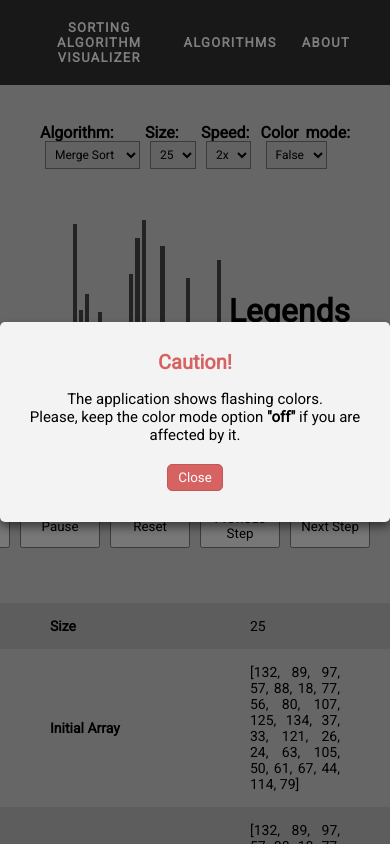
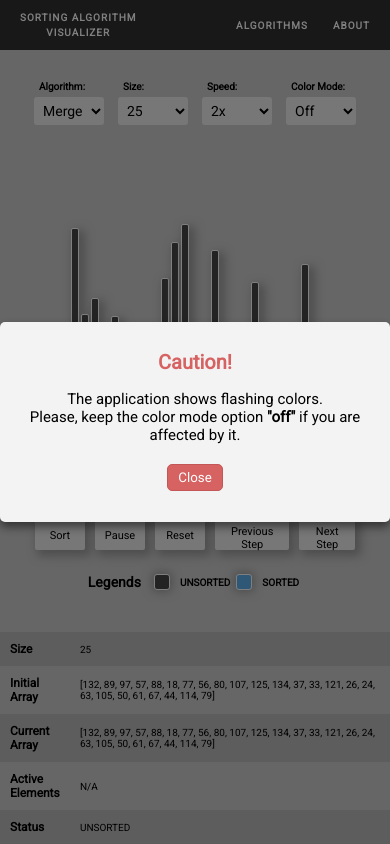
Before and after one commit to bkrmadtya/sorting-algorithm-visualizer, a React (Vite) app: page / in a window 390 px wide. Shown: the top 844 px of the page. Built offline with nearby package versions, Linux system fonts and the light colour scheme; a small style sheet from the web is missing.

Commit message:
feat: updated home page responsive styles

```diff
--- a/src/components/Home/OptionContainer.tsx
+++ b/src/components/Home/OptionContainer.tsx
@@ -1,5 +1,6 @@
 import { FC, ReactEventHandler, useCallback, useMemo } from 'react'
 import { useDispatch, useSelector } from 'react-redux'
+import { ActionCreatorWithPayload } from '@reduxjs/toolkit/dist/createAction'
 
 import {
   changeAlgorithm,
@@ -9,11 +10,12 @@ import {
 } from '@/store/slice/sorting'
 import { RootState } from '@/store'
 
-import { Header, Dropdown } from '@/components/shared'
+import { Dropdown } from '@/components/shared'
 
 const SizeOption = 'Size'
 const AlgorithmOption = 'Algorithm'
-const ModeOption = 'Color mode'
+const ModeOption = 'Color Mode'
+const SpeedOption = 'Speed'
 
 const getMenuOptions = (allAlgorithms: string[]) => [
   {
@@ -38,7 +40,7 @@ const getMenuOptions = (allAlgorithms: string[]) => [
     ]
   },
   {
-    name: 'Speed',
+    name: SpeedOption,
     value: [
       {
         key: '1x',
@@ -58,16 +60,25 @@ const getMenuOptions = (allAlgorithms: string[]) => [
     name: ModeOption,
     value: [
       {
-        key: 'True',
+        key: 'On',
         value: true.toString()
       },
       {
-        key: 'False',
+        key: 'Off',
         value: false.toString()
       }
     ]
   }
 ]
+
+const OptionHandlerMap: {
+  [key: string]: ActionCreatorWithPayload<any, string>
+} = {
+  [SizeOption]: changeArraySize,
+  [AlgorithmOption]: changeAlgorithm,
+  [ModeOption]: changeColorMode,
+  [SpeedOption]: changeAnimationSpeed
+}
 
 const OptionContainer: FC = () => {
   const { allAlgorithms } = useSelector((state: RootState) => state.sorting)
@@ -76,16 +87,7 @@ const OptionContainer: FC = () => {
   const handleChangeEvent: ReactEventHandler<HTMLSelectElement> = useCallback(
     event => {
       const { name, value } = event.currentTarget
-      if (name === SizeOption) {
-        dispatch(changeArraySize(value))
-      } else if (name === AlgorithmOption) {
-        dispatch(changeAlgorithm(value))
-      } else if (name === ModeOption) {
-        // console.log(value)
-        dispatch(changeColorMode(value))
-      } else {
-        dispatch(changeAnimationSpeed(value))
-      }
+      dispatch(OptionHandlerMap[name](value))
     },
     [dispatch]
   )
@@ -97,16 +99,13 @@ const OptionContainer: FC = () => {
   return useMemo(() => {
     return (
       <div className='optionContainer'>
-        {options.map(op => (
-          <Header className='panelHeader' key={op.name}>
-            <span>{op.name}: </span>
-            <Dropdown
-              name={op.name}
-              options={op.value}
-              onChange={handleChangeEvent}
-              value={op.value[1].value}
-            />
-          </Header>
+        {options.map(({ name, value }) => (
+          <Dropdown
+            name={name}
+            options={value}
+            onChange={handleChangeEvent}
+            value={value[1].value}
+          />
         ))}
       </div>
     )
--- a/src/components/shared/Dropdown/index.tsx
+++ b/src/components/shared/Dropdown/index.tsx
@@ -12,11 +12,14 @@ type IProps = {
 
 const Dropdown: FC<IProps> = ({ name, options, onChange, value }) => {
   return (
+    <div className='dropdown'>
+      <label className='dropdown__label'>{name}:</label>
       <select
+        className='dropdown__select'
+        defaultValue={value}
+        data-name={name}
         name={name}
-      className='dropdown'
         onChange={onChange}
-      defaultValue={value}
       >
         {options.map(({ key, value }) => (
           <option key={key} value={value}>
@@ -24,6 +27,7 @@ const Dropdown: FC<IProps> = ({ name, options, onChange, value }) => {
           </option>
         ))}
       </select>
+    </div>
   )
 }
 
--- a/src/styles/app.scss
+++ b/src/styles/app.scss
@@ -1,5 +1,4 @@
 @import url('https://fonts.googleapis.com/css2?family=Roboto:ital,wght@0,100;0,300;0,400;1,100&display=swap');
-@import url('https://highlightjs.org/static/demo/styles/railscasts.css');
 
 @import './pages/';
 @import './shared/';
--- a/src/styles/pages/Home/bottomPanel.scss
+++ b/src/styles/pages/Home/bottomPanel.scss
@@ -14,7 +14,8 @@
       font-size: 14px;
 
       & td {
-        padding: 15px 50px;
+        padding: 15px 20px;
+        box-sizing: border-box;
       }
 
       &:nth-child(odd) {
@@ -22,8 +23,26 @@
       }
 
       &__key {
-        width: 200px;
+        max-width: 150px;
         font-weight: bold;
+      }
+
+      &__value {
+        text-align: left;
+      }
+
+      @media screen and (max-width: 768px) {
+        font-size: 12px;
+        & td {
+          padding: 10px;
+          font-size: 12px;
+          &:nth-child(2) {
+            font-size: 10px;
+          }
+        }
+        &__key {
+          max-width: 70px;
+        }
       }
     }
   }
--- a/src/styles/pages/Home/mainPanel.scss
+++ b/src/styles/pages/Home/mainPanel.scss
@@ -3,20 +3,21 @@
   grid-template-columns: repeat(7, 1fr);
   grid-template-areas:
     'optionContainer optionContainer optionContainer optionContainer optionContainer optionContainer optionContainer'
-    '. barContainer barContainer barContainer barContainer barContainer legend'
-    '. barContainer barContainer barContainer barContainer barContainer legend'
-    '. barContainer barContainer barContainer barContainer barContainer legend'
-    '. barContainer barContainer barContainer barContainer barContainer legend'
-    '. barContainer barContainer barContainer barContainer barContainer legend'
-    '. barContainer barContainer barContainer barContainer barContainer legend'
-    '. controls controls controls controls controls . ';
-  padding: 40px;
+    '. barContainer barContainer barContainer barContainer barContainer .'
+    '. barContainer barContainer barContainer barContainer barContainer .'
+    '. barContainer barContainer barContainer barContainer barContainer .'
+    '. barContainer barContainer barContainer barContainer barContainer .'
+    '. barContainer barContainer barContainer barContainer barContainer .'
+    'controls controls controls controls controls controls controls'
+    'legend legend legend legend legend legend legend'
+    '. . . . . . .';
+  padding: 20px;
   text-align: justify;
   height: 100%;
 
   & .optionContainer {
     grid-area: optionContainer;
-    align-self: start;
+    align-self: center;
     display: flex;
     flex-direction: row;
     justify-content: space-evenly;
@@ -36,7 +37,9 @@
       margin: 1px;
       opacity: 1;
       color: white;
-      box-shadow: 4px 4px 10px 2px background-color;
+      border: 1px solid rgb(255, 255, 255);
+      border-radius: 2px;
+      box-shadow: 4px 4px 10px 2px rgba(128, 128, 128, 0.64);
     }
   }
 
@@ -49,27 +52,52 @@
     padding: 10px;
 
     & button {
+      font-size: 12px;
+      min-width: 80px;
       max-height: 50px;
-      margin: 5px;
-      padding: 5px;
-      min-width: 80px;
+      margin: 10px;
+      padding: 10px;
+      border: none;
+      background: rgb(239, 239, 239);
+      box-shadow: 4px 4px 10px 2px rgba(128, 128, 128, 0.64);
+      border-radius: 2px;
+      @media screen and (max-width: 768px) {
+        font-size: 11px;
+        min-width: 50px;
+        max-height: 30px;
+        margin: 5px;
+        padding: 5px;
+      }
+
+      &:hover {
+        opacity: 0.9;
+      }
+
+      &:active {
+        opacity: 0.7;
+      }
     }
   }
 
   & .legendContainer {
     grid-area: legend;
     align-self: center;
+    display: flex;
+    flex-direction: row;
+    align-items: center;
+    justify-content: center;
 
     &__header {
-      margin-bottom: 10px;
+      font-size: 16px;
+      margin-right: 10px;
     }
 
     & .legend {
       display: flex;
       flex-direction: row;
       align-items: center;
-      font-size: 14px;
-      margin: 5px 0;
+      font-size: 12px;
+      margin: 5px;
 
       &__color {
         height: 18px;
@@ -77,6 +105,23 @@
         border: 1px solid white;
         border-radius: 3px;
         margin-right: 10px;
+        box-shadow: 0px 0px 10px 2px rgba(128, 128, 128, 0.64);
+      }
+    }
+
+    @media screen and (max-width: 768px) {
+      &__header {
+        font-size: 14px;
+      }
+
+      & .legend {
+        font-size: 10px;
+        margin: 3px;
+
+        &__color {
+          height: 16px;
+          width: 16px;
+        }
       }
     }
   }
--- a/src/styles/shared/dropdown.scss
+++ b/src/styles/shared/dropdown.scss
@@ -1,18 +1,37 @@
 .dropdown {
-  padding: 5px;
-  margin: 0 5px;
-  background: hsl(0, 0%, 77%);
-  font-size: 12px;
+  width: 100px;
 
-  &:hover {
-    cursor: pointer;
+  &__label {
+    display: block;
+    font-size: 12px;
+    font-weight: bold;
+    text-align: left;
+    margin: 5px;
   }
 
-  &:focus {
-    outline: none;
+  &__select {
+    width: 100%;
+    font-size: 14px;
+    border: none;
+    position: relative;
+    padding: 5px;
+    border-radius: 3px;
+
+    &:hover {
+      cursor: pointer;
+    }
+
+    &:focus {
+      outline: none;
+    }
   }
 
-  & option {
-    font-size: 1rem;
+  @media screen and (max-width: 768px) {
+    width: 70px;
+    font-size: 12px;
+
+    &__label {
+      font-size: 10px;
+    }
   }
 }
--- a/src/styles/shared/navbar.scss
+++ b/src/styles/shared/navbar.scss
@@ -30,4 +30,11 @@
       margin-left: 25px;
     }
   }
+
+  @media screen and (max-width: 768px) {
+    padding: 10px 20px;
+    & * {
+      font-size: 10px;
+    }
+  }
 }
```
Lines whose indentation alone changed are shown as unchanged.
